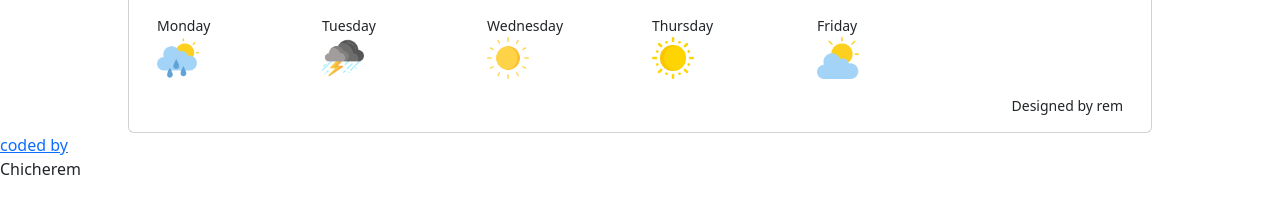
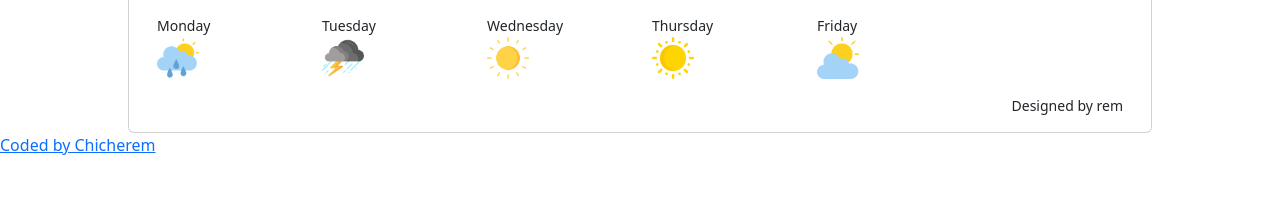
Before and after one commit to Pamchema/Weatherapp, a website built with Parcel: page index.html in a window 1280 px wide. Shown: the part 269-482 px from the top of the page. Built offline with nearby package versions, Linux system fonts and the light colour scheme.

Commit message:
Update index.html

```diff
--- a/index.html
+++ b/index.html
@@ -108,8 +108,8 @@
     </div>
     </div>
   <script src="src/index.js"></script>
-    <div class="text-start text-decoration-none">
-  <a href="https://github.com/Pamchema/Weatherapp target="_blank" rel="noopener noreferrer" class=""> coded by</a><p>Chicherem</p>
+    <div class="text-start text-decoration-none  pe-1">
+  <a href="https://github.com/Pamchema/Weatherapp target="_blank" rel="noopener noreferrer" class="">Coded by Chicherem</a>
       </div>
   </body>
 </html>
```
